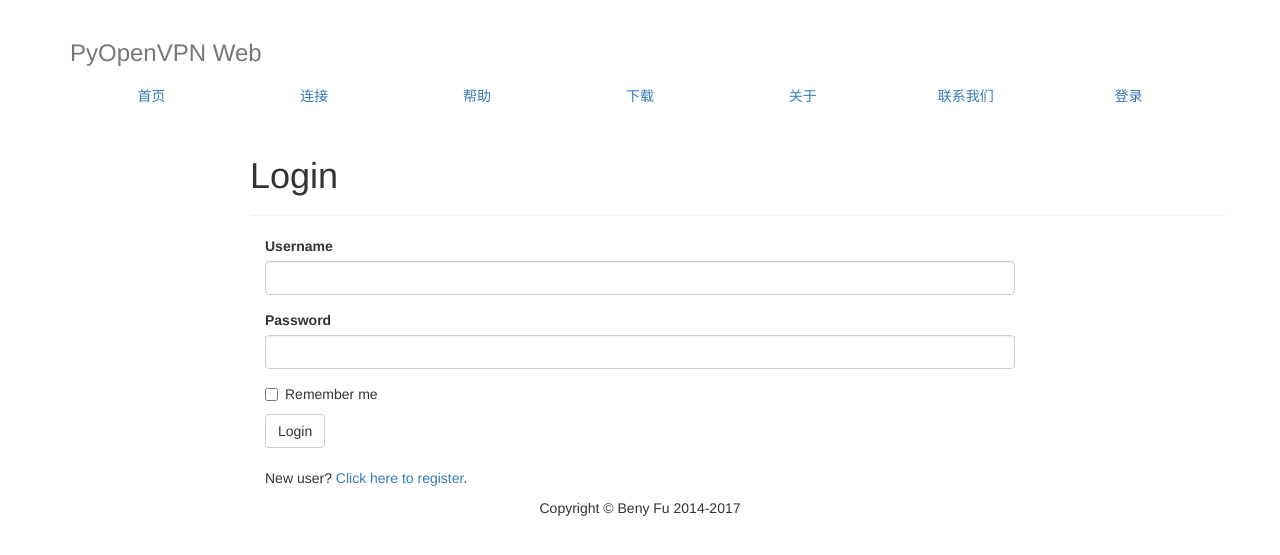
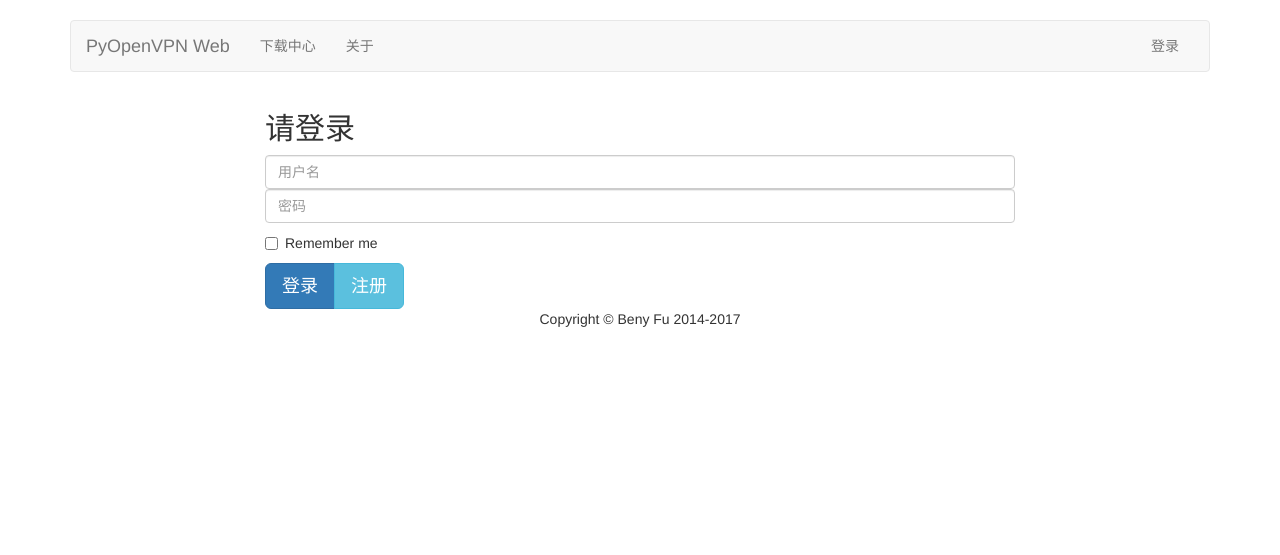
Before and after one commit to Benyjuice/pyopenvpn-web, a Flask app: page /auth/login in a window 1280 px wide. Shown: the top 555 px of the page. Run offline with Flask 2, Linux system fonts and the light colour scheme; parts of the project's set-up code (start-up, migrations or seed data) failed here and were passed over; some libraries are stand-ins or nearby versions.

Commit message:
rearrange main page, add download entriy

```diff
--- a/app/main/views.py
+++ b/app/main/views.py
@@ -26,3 +26,9 @@ def user(id=None):
 @login_required
 def user_info():
     return user(current_user.id)
+
+
+@main.route('/download')
+@login_required
+def download():
+    return render_template('download.html')
--- a/app/templates/base.html
+++ b/app/templates/base.html
@@ -35,23 +35,45 @@
   <body>
 
     <div class="container">
-
-      <div class="masthead">
-        <h3 class="text-muted">PyOpenVPN Web</h3>
-        <ul class="nav nav-justified">
-          <li class="active"><a href="{{ url_for('main.index') }}">首页</a></li>
-          <li><a href="#">连接</a></li>
-          <li><a href="#">帮助</a></li>
-          <li><a href="#">下载</a></li>
-          <li><a href="#">关于</a></li>
-          <li><a href="#">联系我们</a></li>
-            {% if current_user.is_authenticated %}
-                <li><a href="{{ url_for('main.user_info') }}">{{ current_user.username }},你好</a> </li>
-            {% else %}
-                <li><a href="{{ url_for('auth.login') }}">登录</a> </li>
-            {% endif %}
-        </ul>
-      </div>
+      <nav class="navbar navbar-default" role="navigation">
+        <div class="container-fluid">
+          <div class="navbar-header">
+            <button type="button" class="navbar-toggle collapsed" data-toggle="collapse" data-target="#navbar" aria-expanded="false" aria-controls="navbar">
+              <span class="sr-only">Toggle navigation</span>
+              <span class="icon-bar"></span>
+              <span class="icon-bar"></span>
+              <span class="icon-bar"></span>
+            </button>
+            <a class="navbar-brand" href="{{ url_for('main.index') }}">PyOpenVPN Web</a>
+          </div>
+          <div id="navbar" class="navbar-collapse collapse">
+            <ul class="nav navbar-nav">
+              <li><a href="{{ url_for('main.download') }}">下载中心</a></li>
+              <li><a href="#">关于</a></li>
+                {% if current_user.is_administrator() %}
+                    <li class="btn-danger"><a href="{{ url_for('admin.index') }}">管理员</a> </li>
+                {% endif %}
+            </ul>
+            <ul class="nav navbar-nav navbar-right">
+                {% if  current_user.is_authenticated %}
+                    <li class="dropdown">
+                        <a class="dropdown-toggle" data-toggle="dropdown">用户<span class="caret"></span></a>
+                        <ul class="dropdown-menu" role="menu">
+                            <li><a href="{{ url_for('main.user_info') }}">用户信息</a> </li>
+                            <li><a href="{{ url_for('auth.logout') }}">注销</a></li>
+                            <li><a href="#">管理账户</a></li>
+                            <li class="divider"></li>
+                            <li class="dropdown-header">Nav header</li>
+                            <li><a href="#">充值中心</a></li>
+                        </ul>
+                    </li>
+                {% else %}
+                    <li><a href="{{ url_for('auth.login') }}">登录</a> </li>
+                {% endif %}
+            </ul>
+          </div><!--/.nav-collapse -->
+        </div><!--/.container-fluid -->
+      </nav>
         {% for message in get_flashed_messages() %}
         <div class="alert alert-warning">
             <button type="button" class="close" data-dismiss="alert">&times;</button>
@@ -70,5 +92,8 @@
 
     <!-- IE10 viewport hack for Surface/desktop Windows 8 bug -->
 {#    <script src="../../assets/js/ie10-viewport-bug-workaround.js"></script>#}
+  <script src="http://cdn.bootcss.com/jquery/1.11.1/jquery.min.js"></script>
+  <!-- 最新的 Bootstrap 核心 JavaScript 文件 -->
+<script src="http://cdn.bootcss.com/bootstrap/3.3.0/js/bootstrap.min.js"></script>
   </body>
 </html>
--- a/app/templates/login.html
+++ b/app/templates/login.html
@@ -1,16 +1,39 @@
 {% extends 'base.html' %}
 {% import "bootstrap/wtf.html" as wtf %}
 {% block page %}
+{#    <div class="row">#}
+{#    <div class="col-md-offset-2 page-header">#}
+{#    <h1>Login</h1>#}
+{#</div>#}
+{#<div class="col-md-offset-2 col-md-8">#}
+{#    {{ wtf.quick_form(form) }}#}
+{#    <br>#}
+{#    <p>Forgot your password? <a href="{{ url_for('auth.password_reset_request') }}">Click here to reset it</a>.</p>#}
+{#    <p>New user? <a href="{{ url_for('auth.register') }}">Click here to register</a>.</p>#}
+{#</div>#}
+{#    </div>#}
     <div class="row">
-    <div class="col-md-offset-2 page-header">
-    <h1>Login</h1>
-</div>
-<div class="col-md-offset-2 col-md-8">
-    {{ wtf.quick_form(form) }}
-    <br>
-{#    <p>Forgot your password? <a href="{{ url_for('auth.password_reset_request') }}">Click here to reset it</a>.</p>#}
-    <p>New user? <a href="{{ url_for('auth.register') }}">Click here to register</a>.</p>
-</div>
+        <div class="col-md-offset-2 col-md-8">
+            <form class="form-signin" role="form" method="post">
+        <h2 class="form-signin-heading">请登录</h2>
+        {{ form.hidden_tag() }}
+        <input class="form-control" id="username" placeholder="用户名" name="username" required type="text" value="">
+{#        <input type="text" class="form-control" placeholder="用户名" id="username" required autofocus>#}
+        <input class="form-control" id="password" placeholder="密码" name="password" required type="password" value="">
+{#        <input type="password" class="form-control" placeholder="密码" id="password" required>#}
+        <div class="checkbox">
+          <label>
+            {{ form.remember_me()|safe }} {{form.remember_me.label.text|safe}}
+          </label>
+        </div>
+        <div class="btn-group">
+            <button class="btn btn-lg btn-primary" type="submit">登录</button>
+            <button class="btn btn-lg btn-info" type="button">注册</button>
+        </div>
+
+      </form>
+        </div>
     </div>
 
+
 {% endblock %}
```
Also changed, not shown: app/templates/download.html (added, +20 -0 lines).
